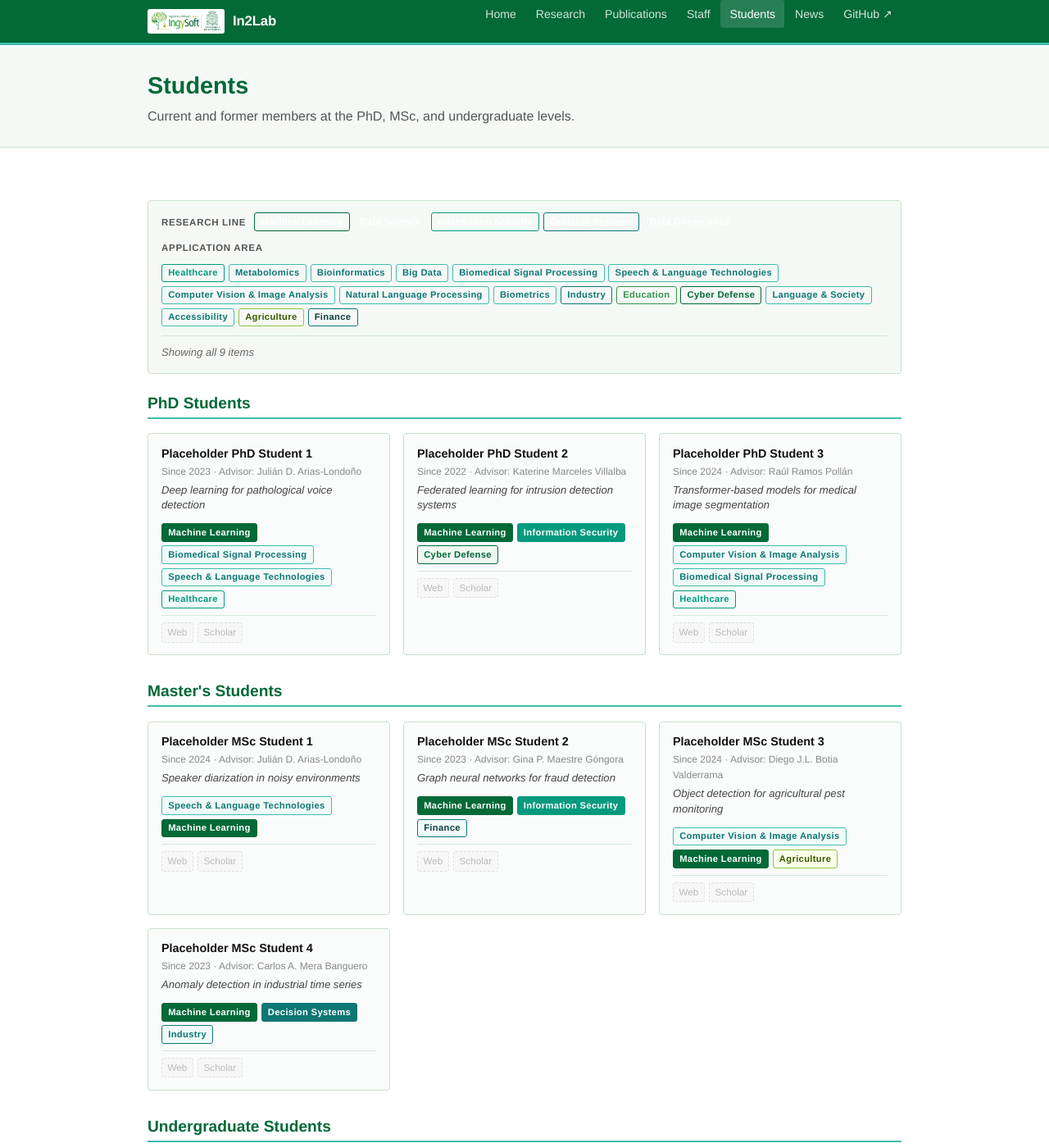
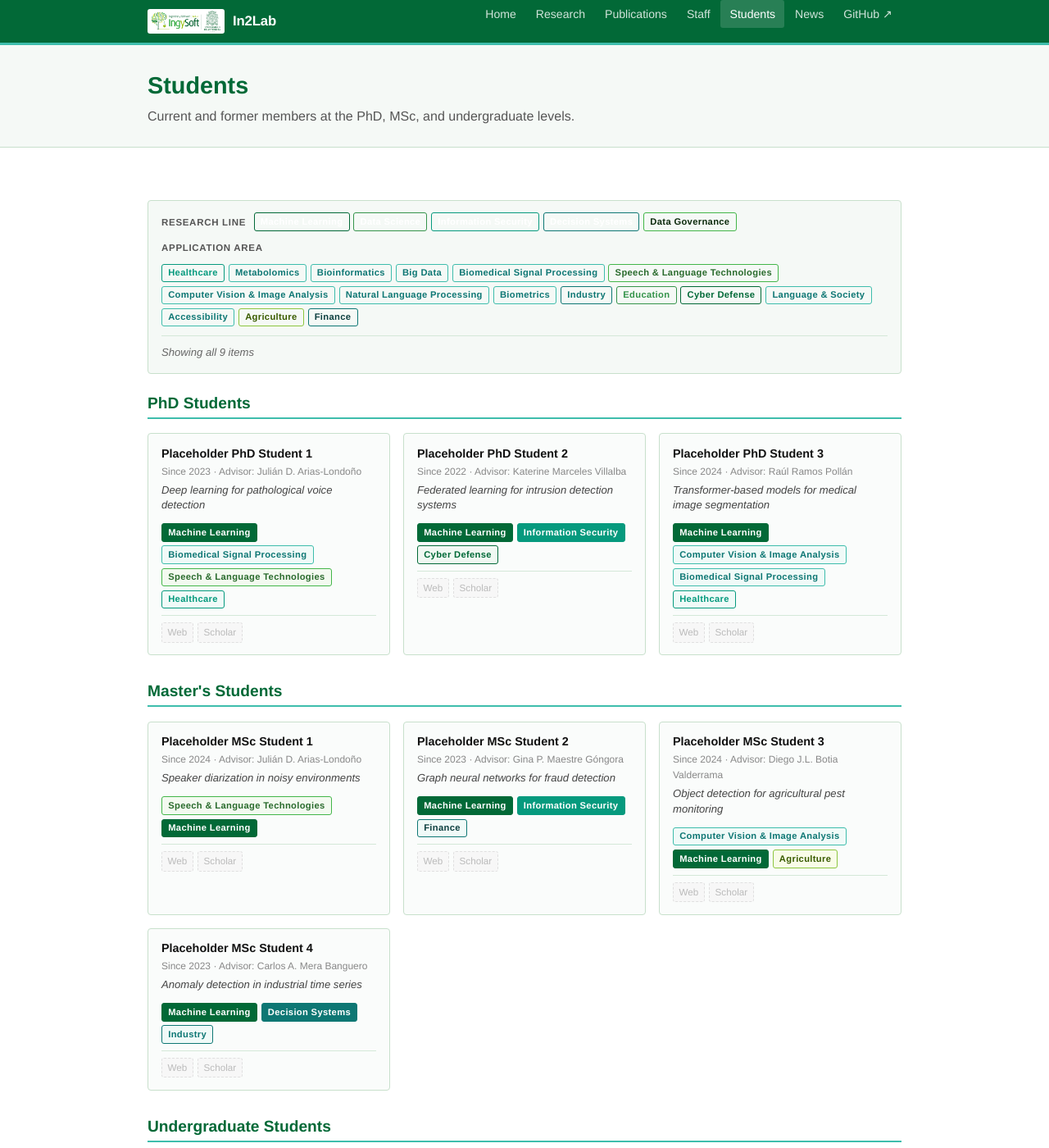
Before and after one commit to IN2LABUDEA/IN2LABUDEA.github.io, a Jekyll site: the page built from students.html, in a window 1280 px wide and 1400 px high. Shown: the whole window at 82% size. Built offline with Jekyll 4.4.1, drawn with Linux system fonts in a browser that asks for light colours.

Commit message:
Update main.css

```diff
--- a/assets/css/main.css
+++ b/assets/css/main.css
@@ -458,9 +458,8 @@
 .tag-line { color: #fff; }
 
 .tag-ml       { background: #026937; border-color: #026937; }
-.tag-biomedical { background: #35944b; border-color: #35944b; }
-.tag-speech   { background: #43b649; border-color: #43b649; color: #0d2b0e; }
-.tag-vision   { background: #8dc63f; border-color: #8dc63f; color: #1a2800; }
+.tag-data     { background: #35944b; border-color: #35944b; }
+.tag-governance   { background: #43b649; border-color: #43b649; color: #0d2b0e; }
 .tag-security { background: #069a7e; border-color: #069a7e; }
 .tag-decision { background: #0e7774; border-color: #0e7774; }
 
@@ -478,8 +477,8 @@
 .tag-industry        { border-color: #0e7774; color: #0e7774; }
 .tag-education       { border-color: #35944b; color: #35944b; background: #f0faf3; }
 .tag-cyberdef        { border-color: #026937; color: #026937; background: #f0f8f2; }
-.tag-language-society{ border-color: #3ebdac; color: #0e7774; }
-.tag-environment     { border-color: #43b649; color: #2a6b2d; background: #f3faf0; }
+.tag-vision          { border-color: #3ebdac; color: #0e7774; }
+.tag-speech          { border-color: #43b649; color: #2a6b2d; background: #f3faf0; }
 .tag-agriculture     { border-color: #8dc63f; color: #3a5c00; background: #f9fce8; }
 .tag-finance         { border-color: #0e7774; color: #0e4040; }
 
```
